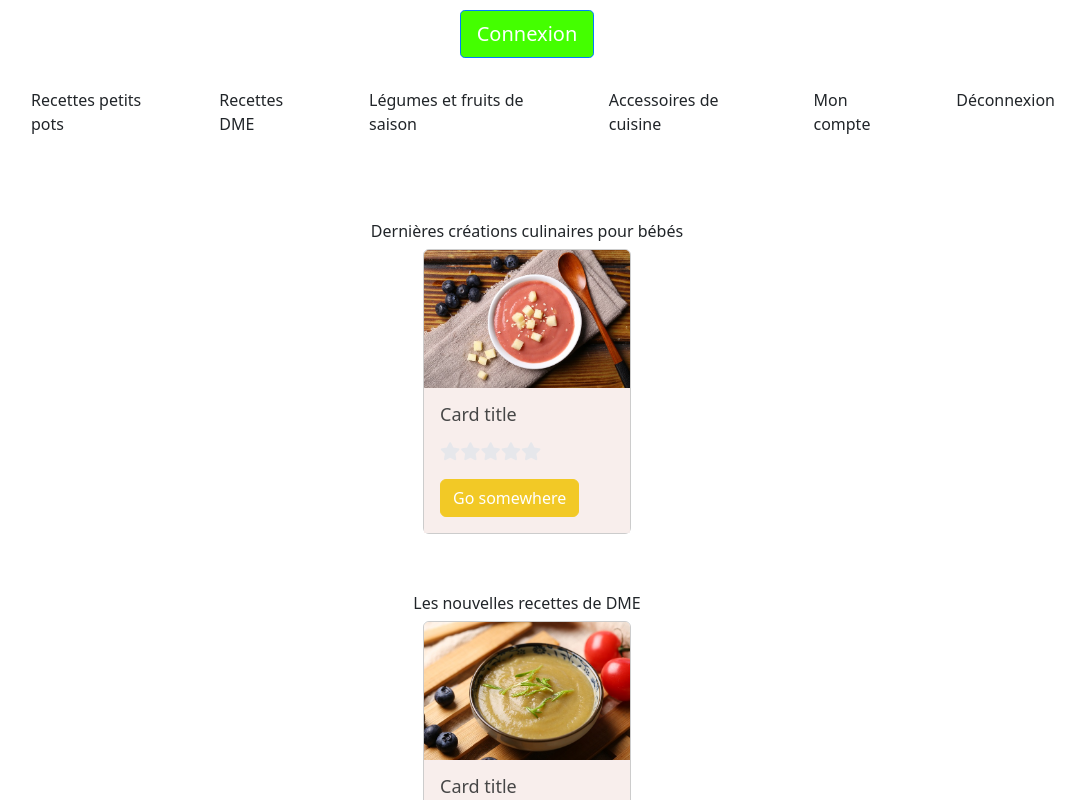
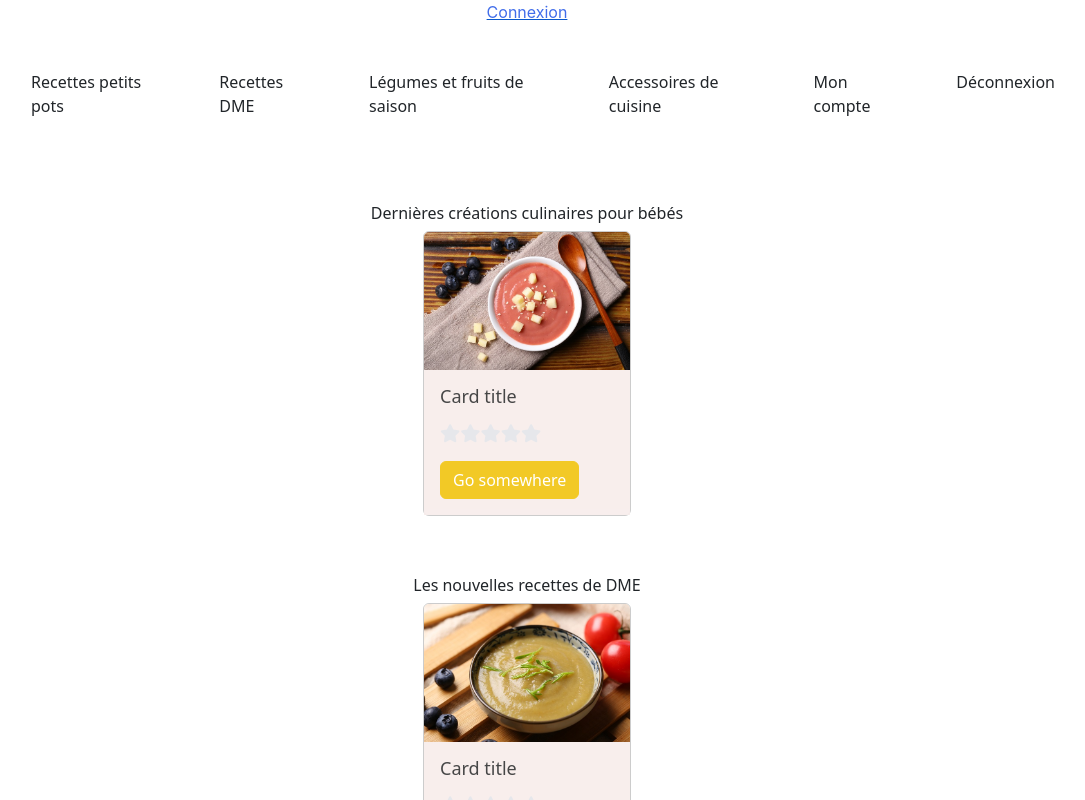
Before and after one commit to clairelacanal/baby-food, a React (Create React App) app: page / in a window 1280 px wide. Shown: the top 800 px of the page, without its empty margins (113-1198 px from the left). Built offline with nearby package versions, Linux system fonts and the light colour scheme.

Commit message:
button v2

```diff
--- a/src/Components/Buttons/Button.js
+++ b/src/Components/Buttons/Button.js
@@ -3,9 +3,9 @@
 
 function LargeButton() {
   return (
-    <button type="button" className="btn btn-primary btn-lg">
-      Connexion
-    </button>
+    <div className="large-button">
+      <p>Connexion</p>
+    </div>
   );
 }
 
--- a/src/Components/Buttons/Button.scss
+++ b/src/Components/Buttons/Button.scss
@@ -1,20 +1,9 @@
-.btn {
-    &.btn-primary {
-      &.btn-lg {
-        background-color: #44ff00;
-        border-color: #007bff;
-        color: #fff;
-        padding: .5rem 1rem;
-        font-size: 1.25rem;
-        line-height: 1.5;
-        border-radius: .3rem;
-        cursor: pointer;
-        margin-top: 10px;
+$color-ocean: #416dea;
+$borderRadius: 36px;
+$font-face: -apple-system, BlinkMacSystemFont, "Segoe UI", Roboto, Helvetica, Arial, sans-serif, "Apple Color Emoji", "Segoe UI Emoji", "Segoe UI Symbol";
 
-        &:hover {
-          background-color: #0056b3;
-          border-color: #0056b3;
-        }
-      }
-    }
-  }
+.large-button {
+  color: $color-ocean;
+  border-radius: $borderRadius;
+  font-family: $font-face;
+}
```
